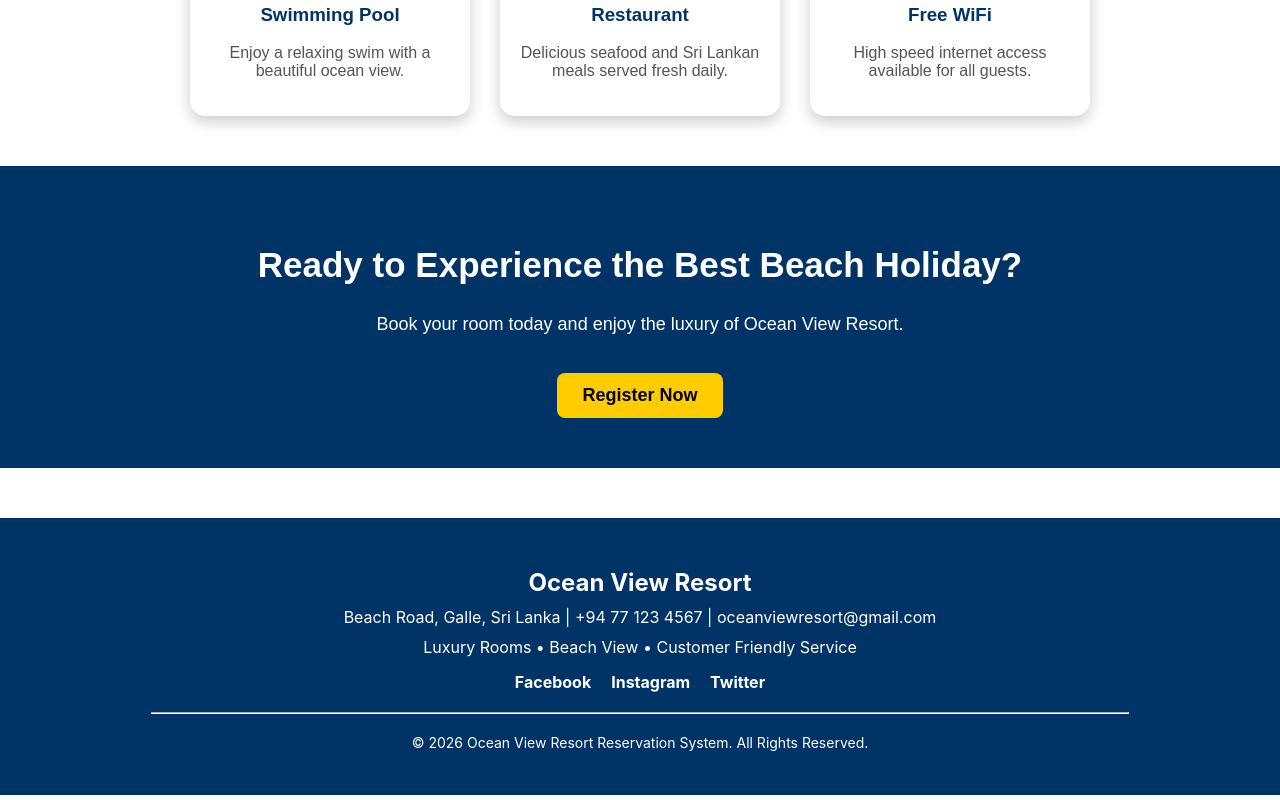
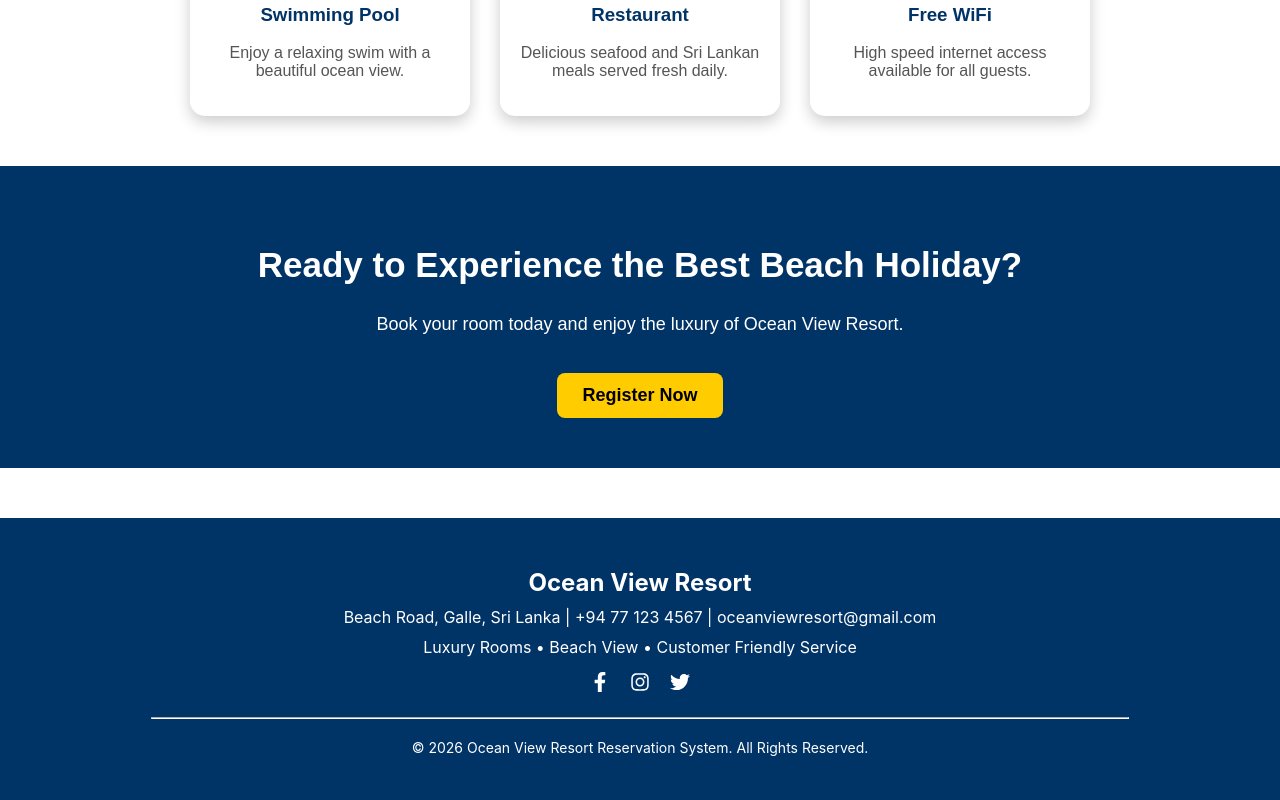
Before and after one commit to TarshikaMendis/ocean_view_resort, a React (Create React App) app in the folder frontend/: page / in a window 1280 px wide. Shown: the part 1786-2586 px from the top of the page. Built offline with nearby package versions, Linux system fonts and the light colour scheme.

Commit message:
Change the footer
Adding social media icons to the footer

```diff
--- a/frontend/package.json
+++ b/frontend/package.json
@@ -10,6 +10,7 @@
     "axios": "^1.13.4",
     "react": "^19.2.4",
     "react-dom": "^19.2.4",
+    "react-icons": "^5.5.0",
     "react-router-dom": "^7.13.0",
     "react-scripts": "5.0.1",
     "web-vitals": "^2.1.4"
--- a/frontend/src/components/Footer.js
+++ b/frontend/src/components/Footer.js
@@ -1,4 +1,5 @@
 import React from "react";
+import { FaFacebookF, FaInstagram, FaTwitter } from "react-icons/fa";
 
 function Footer() {
   return (
@@ -14,26 +15,33 @@ function Footer() {
       <h2 style={{ marginBottom: "10px" }}> Ocean View Resort</h2>
 
       <p style={{ margin: "5px 0" }}>
-        Beach Road, Galle, Sri Lanka |  +94 77 123 4567 |  oceanviewresort@gmail.com
+        Beach Road, Galle, Sri Lanka | +94 77 123 4567 | oceanviewresort@gmail.com
       </p>
 
       <p style={{ margin: "10px 0" }}>
         Luxury Rooms • Beach View • Customer Friendly Service
       </p>
 
-      <div style={{ marginTop: "15px" }}>
+      {/* Social Media Icons */}
+      <div
+        style={{
+          marginTop: "15px",
+          display: "flex",
+          justifyContent: "center",
+          gap: "20px",
+        }}
+      >
         <a
           href="https://facebook.com"
           target="_blank"
           rel="noreferrer"
           style={{
             color: "white",
-            margin: "0 10px",
             textDecoration: "none",
-            fontWeight: "bold",
+            fontSize: "20px",
           }}
         >
-          Facebook
+          <FaFacebookF />
         </a>
 
         <a
@@ -42,12 +50,11 @@ function Footer() {
           rel="noreferrer"
           style={{
             color: "white",
-            margin: "0 10px",
             textDecoration: "none",
-            fontWeight: "bold",
+            fontSize: "20px",
           }}
         >
-          Instagram
+          <FaInstagram />
         </a>
 
         <a
@@ -56,12 +63,11 @@ function Footer() {
           rel="noreferrer"
           style={{
             color: "white",
-            margin: "0 10px",
             textDecoration: "none",
-            fontWeight: "bold",
+            fontSize: "20px",
           }}
         >
-          Twitter
+          <FaTwitter />
         </a>
       </div>
 
```
Also changed, not shown: 1 other file (tests, documents, lock files or other folders).
